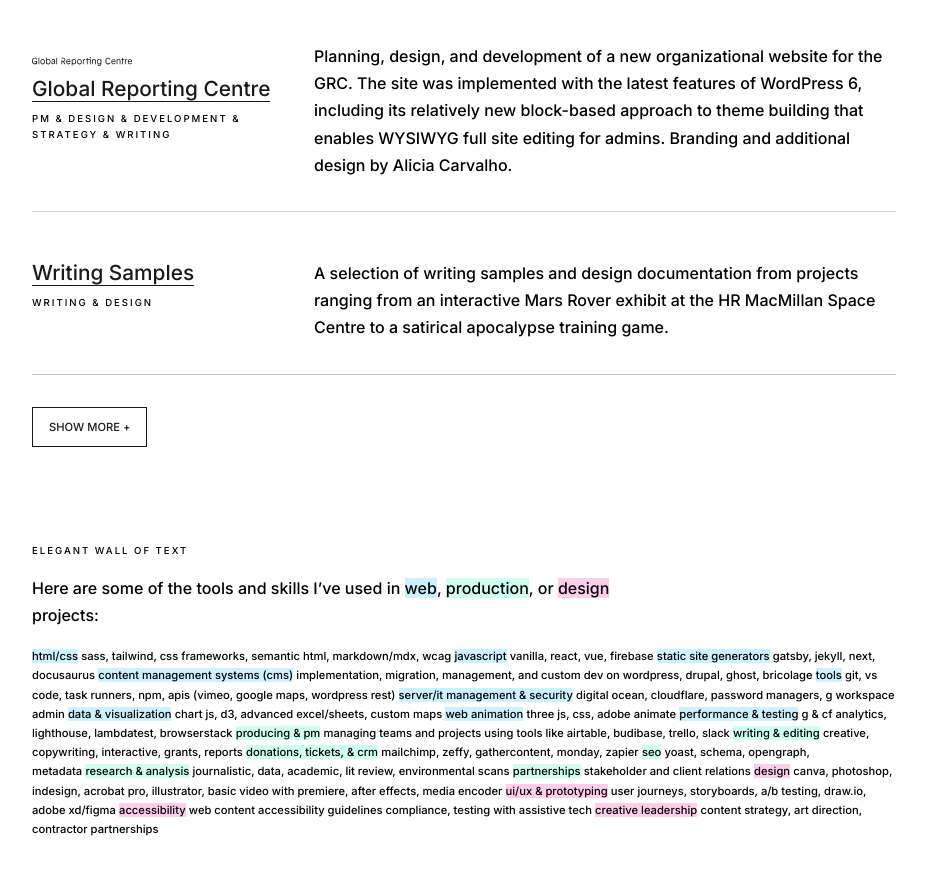
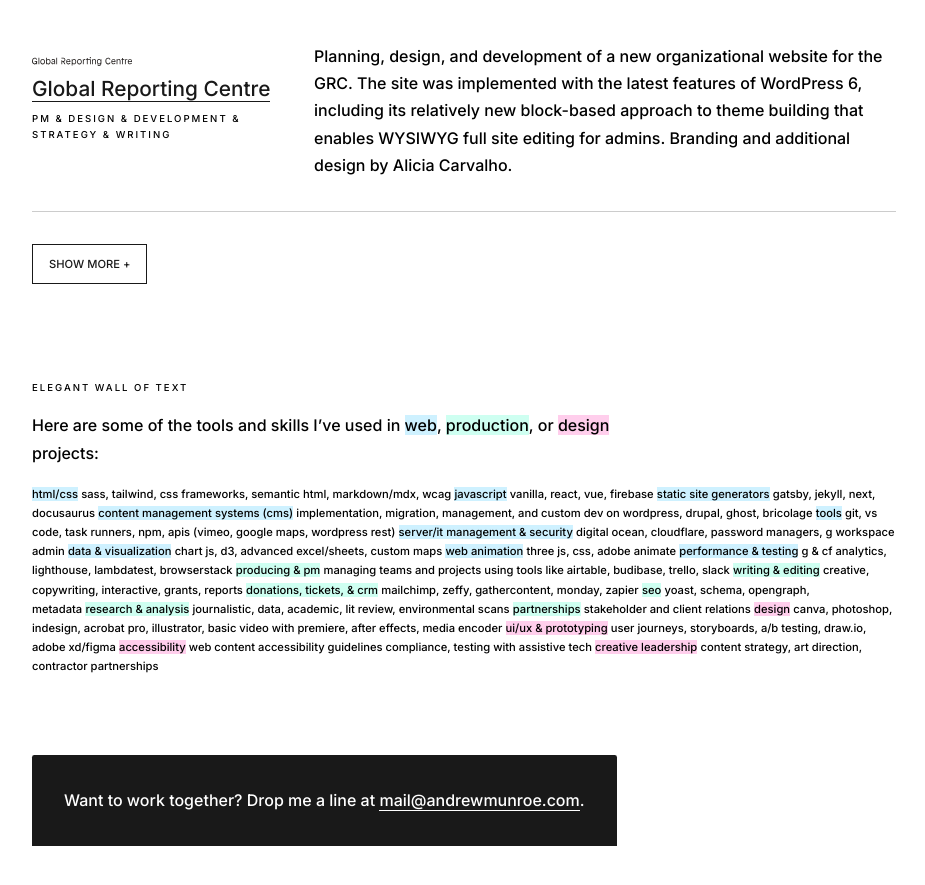
Before and after one commit to andrewmunroe/personal-portfolio, a Jekyll site: the page docs/index.html, which Jekyll copies as it is, in a window 1280 px wide and 900 px high, scrolled down 2274 px. Shown: the top 885 px of the window, without its empty margins (64-989 px from the left). Built offline with Jekyll 4.4.1, drawn with Linux system fonts in a browser that asks for light colours; after the commit the page ends 3120 px from its top, so only the background shows below that.

Commit message:
Remove writing portfolio while updating

```diff
--- a/docs/feed.xml
+++ b/docs/feed.xml
@@ -1 +1 @@
-<?xml version="1.0" encoding="utf-8"?><feed xmlns="http://www.w3.org/2005/Atom" ><generator uri="https://jekyllrb.com/" version="3.8.6">Jekyll</generator><link href="/feed.xml" rel="self" type="application/atom+xml" /><link href="/" rel="alternate" type="text/html" /><updated>2024-01-19T12:31:33-08:00</updated><id>/feed.xml</id><title type="html">Andrew Munroe | Digital Producer based in Vancouver</title></feed>
+<?xml version="1.0" encoding="utf-8"?><feed xmlns="http://www.w3.org/2005/Atom" ><generator uri="https://jekyllrb.com/" version="3.8.6">Jekyll</generator><link href="/feed.xml" rel="self" type="application/atom+xml" /><link href="/" rel="alternate" type="text/html" /><updated>2024-01-25T17:37:45-08:00</updated><id>/feed.xml</id><title type="html">Andrew Munroe | Digital Producer based in Vancouver</title></feed>
--- a/docs/index.html
+++ b/docs/index.html
@@ -101,13 +101,6 @@
       </div>
       <p>Planning, design, and development of a new organizational website for the GRC. The site was implemented with the latest features of WordPress 6, including its relatively new block-based approach to theme building that enables WYSIWYG full site editing for admins. Branding and additional design by Alicia Carvalho.</p>
     </div>
-    <div class="flex portfolio-item">
-      <div class="info">
-        <h3><a href="https://andrewmunroe.com/Andrew_Munroe_Writing_Portfolio.pdf">Writing Samples</a></h3>
-        <span class="label">Writing & Design</span>
-      </div>
-      <p>A selection of writing samples and design documentation from projects ranging from an interactive Mars Rover exhibit at the HR MacMillan Space Centre to a satirical apocalypse training game.</p>
-    </div>
     <div class="flex portfolio-item hidden">
       <div class="info">
         <img alt="The Tyee" src="assets/img/tyee.svg" width="126" height="26" />
```
Also changed, not shown: _layouts/home.html (+0 -7 lines), 1 other file.
